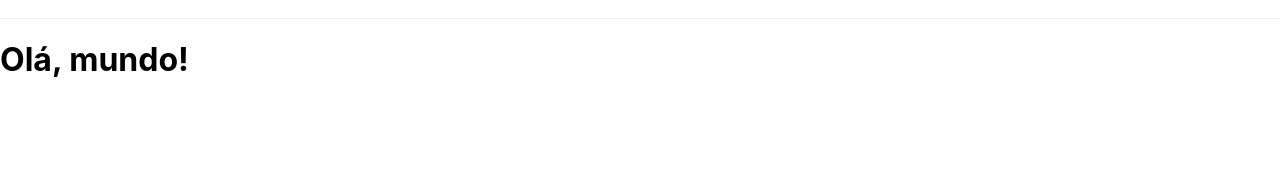
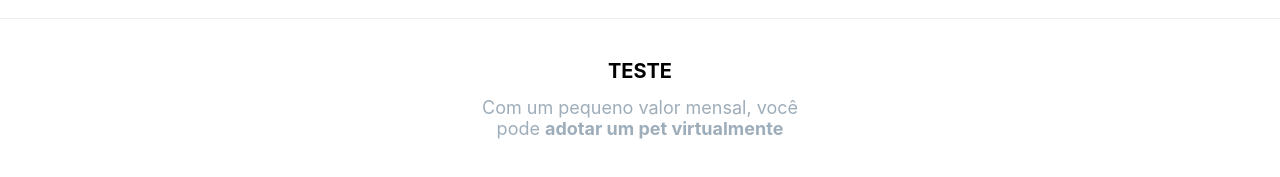
Before and after one commit to romulomelendez/pets-app, a Next.js app: page / in a window 1280 px wide. Shown: the part 195-372 px from the top of the page. Built offline with nearby package versions, Linux system fonts and the light colour scheme.

Commit message:
creating a new component and passing props to it

```diff
--- a/src/pages/index.tsx
+++ b/src/pages/index.tsx
@@ -1,9 +1,19 @@
 import type { NextPage } from 'next'
+import { Title } from '../ui/components/Title'
 
 const Home: NextPage = () => {
+
   return (
-    <h1>Olá, mundo!</h1>
+
+    <>
+      <Title
+        title="TESTE"
+        subtitle={ <span>Com um pequeno valor mensal, você<br />pode <strong>adotar um pet virtualmente</strong></span> }
+      />
+    </>
+
   )
+
 }
 
 export default Home
--- /dev/null
+++ b/src/ui/components/Title/index.tsx
@@ -0,0 +1,21 @@
+import { Heading, Subtitle } from './styles'
+
+interface TitleProps {
+
+    title?: string,
+    subtitle: string | JSX.Element
+
+}
+
+export const Title = ({ title, subtitle }: TitleProps) => {
+
+    return (
+
+        <>
+            <Heading>{ title }</Heading>
+            <Subtitle>{ subtitle }</Subtitle>
+        </>
+
+    )
+
+}
--- /dev/null
+++ b/src/ui/components/Title/styles.tsx
@@ -0,0 +1,20 @@
+import { styled } from '@mui/material'
+
+// Title styled
+export const Heading = styled('h1') `
+
+    font-size: 20px;
+    text-align: center;
+    margin-top: ${ ({ theme }) => theme.spacing(5) };
+
+`
+
+export const Subtitle = styled('h2') `
+
+    font-size: 18px;
+    text-align: center;
+    margin-bottom: ${ ({ theme }) => theme.spacing(5) };
+    font-weight: normal;
+    color: ${ ({ theme }) => theme.palette.text.secondary }
+
+`
```
Also changed, not shown: src/pages/_app.tsx (+3 -4 lines).
